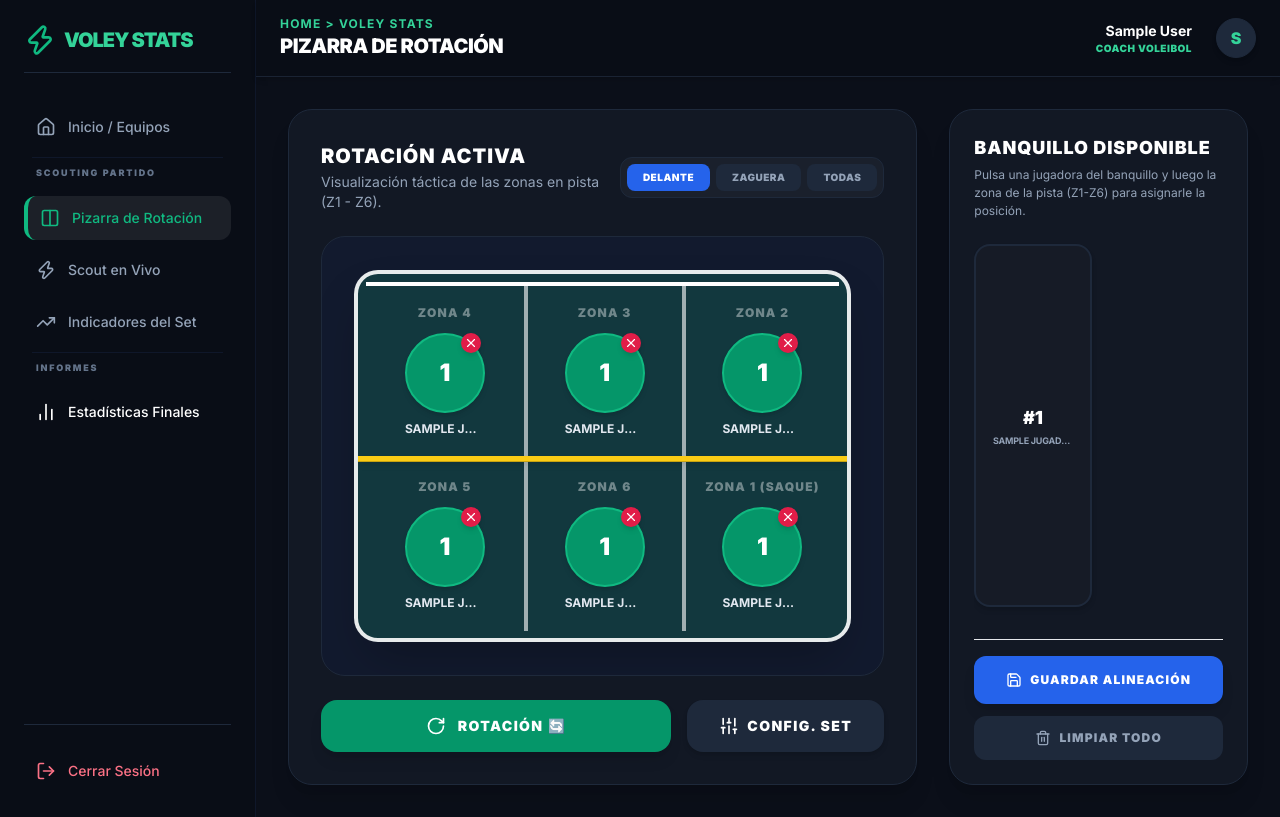
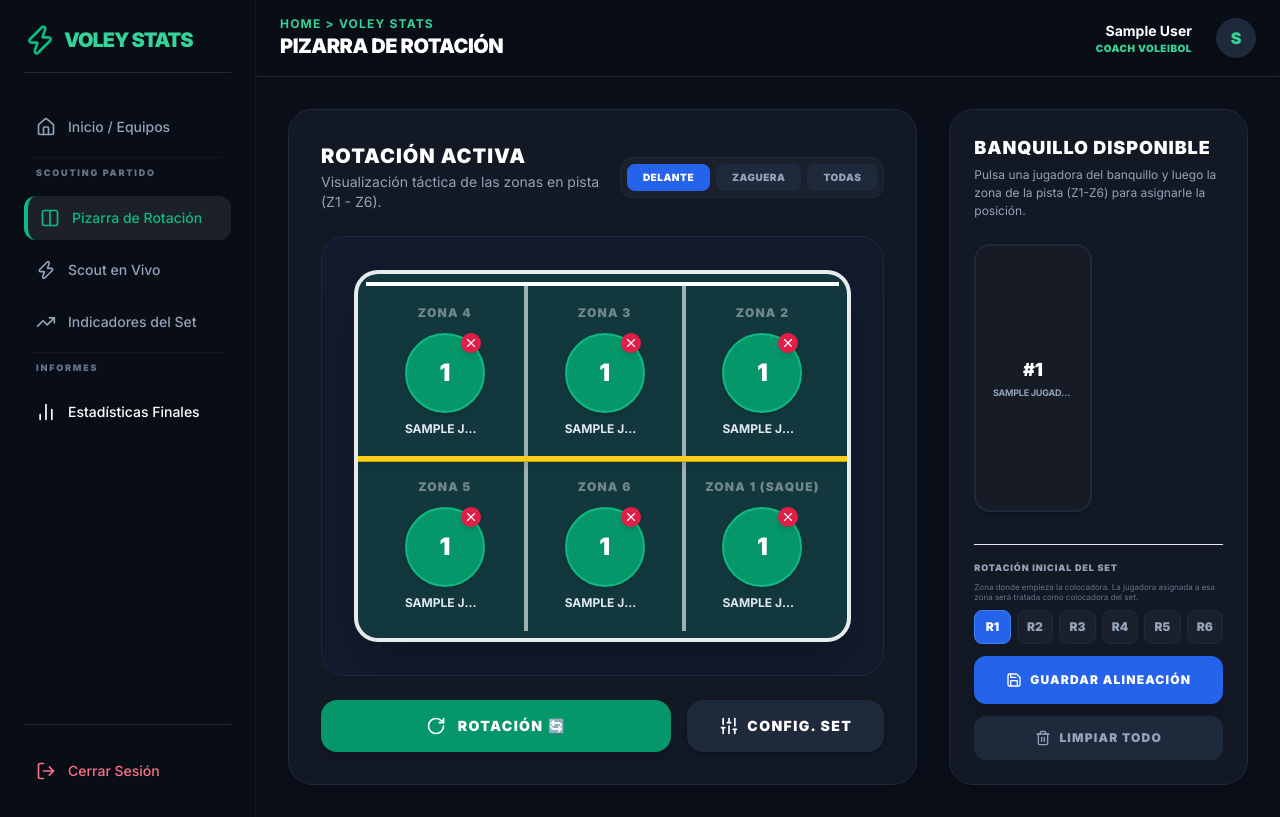
Before and after one commit to marioreyesapresa/MyVolleyStats, a Django app: page /partido/1/modo-partido/?tab=rotacion in a window 1280 px wide. Run offline with Django 5.2, Linux system fonts and the light colour scheme; a user stored in the database is signed in; tables that the repository leaves empty hold one stand-in row (values such as "Sample post"); some libraries are stand-ins or nearby versions.

Commit message:
feat: add initial rotation selector to UI and implement FIVB-compliant rotation logic

```diff
--- a/stats_app/templates/stats_app/modo_partido.html
+++ b/stats_app/templates/stats_app/modo_partido.html
@@ -108,6 +108,25 @@
             </div>
 
             <div class="pt-4 border-t border-slate-850 space-y-3">
+                <!-- ── Selector Rotación Inicial ───────────────────── -->
+                <div class="space-y-2">
+                    <label class="text-[9px] font-black text-slate-400 uppercase tracking-widest block">
+                        Rotación Inicial del Set
+                    </label>
+                    <p class="text-[8px] text-slate-500 leading-tight">
+                        Zona donde empieza la colocadora. La jugadora asignada a esa zona será tratada como colocadora del set.
+                    </p>
+                    <div class="grid grid-cols-6 gap-1.5" id="rot-init-selector">
+                        {% for r in "123456" %}
+                        <button onclick="selectRotInit({{ forloop.counter }})"
+                                id="rot-init-btn-{{ forloop.counter }}"
+                                class="rot-init-btn py-2 rounded-lg border border-slate-800 bg-[#1a202c] text-slate-400
+                                       font-black text-xs transition-all hover:border-blue-500 hover:text-blue-400"
+                                data-r="{{ forloop.counter }}">R{{ forloop.counter }}</button>
+                        {% endfor %}
+                    </div>
+                </div>
+                <!-- ───────────────────────────────────────── -->
                 <button onclick="guardarAlineacionLocal()" class="w-full bg-blue-600 hover:bg-blue-700 text-white font-black py-4 rounded-xl text-xs active:scale-95 transition-all uppercase tracking-widest shadow-lg flex items-center justify-center">
                     <i data-lucide="save" class="w-4 h-4 mr-2"></i> Guardar Alineación
                 </button>
@@ -597,6 +616,7 @@
 
     let selectedBenchPlayerId = null;
     let tempLineup = { pos1: null, pos2: null, pos3: null, pos4: null, pos5: null, pos6: null };
+    let selectedRotInit = 1;   // Rotación inicial del set activo (R1-R6)
 
     // Pre-cargar historial inicial
     const historialInicial = {{ historial_inicial|safe }};
@@ -738,7 +758,16 @@
         // Reset phase state for the new set
         state.fase_actual   = 'K1';   // assume rival serves to start each set
         state.tenemos_saque = false;
-        state.rotacion_num  = 1;
+
+        // ── Restore rotation from localStorage if previously saved ─────────
+        const savedRot = parseInt(
+            localStorage.getItem(`partido_${state.partido_id}_set_${num}_rotacion_init`) || '1'
+        );
+        state.rotacion_num = savedRot;
+        selectedRotInit    = savedRot;
+        // Pre-select the correct button in the selector UI
+        selectRotInit(savedRot);
+        // ─────────────────────────────────────────────────
         updateFaseIndicator();
         updateRotBadge();
 
@@ -1145,6 +1174,34 @@
         });
     }
 
+    // ── Selector de rotación inicial R1-R6 ──────────────────────────────
+    // (selectedRotInit declarado en scope global junto a tempLineup)
+
+    function selectRotInit(r) {
+        selectedRotInit = r;
+        document.querySelectorAll('.rot-init-btn').forEach(btn => {
+            const active = parseInt(btn.dataset.r) === r;
+            btn.classList.toggle('bg-blue-600',      active);
+            btn.classList.toggle('border-blue-500',  active);
+            btn.classList.toggle('text-white',       active);
+            btn.classList.toggle('bg-[#1a202c]',    !active);
+            btn.classList.toggle('border-slate-800', !active);
+            btn.classList.toggle('text-slate-400',   !active);
+        });
+    }
+
+    // Llama al API de rotación N veces para llegar a la rotación deseada
+    // R1 = 0 rotaciones extra, R6 = 1 rotación, R5 = 2, R4 = 3, R3 = 4, R2 = 5
+    async function aplicarRotacionesIniciales(numRotaciones) {
+        for (let i = 0; i < numRotaciones; i++) {
+            await fetch(`{% url "stats_app:api_rotar_manual" partido.id %}`, {
+                method: 'POST',
+                headers: { 'Content-Type': 'application/json', 'X-CSRFToken': '{{ csrf_token }}' },
+                body: JSON.stringify({ set_numero: state.set_numero, direccion: 'horario' })
+            });
+        }
+    }
+
     async function guardarAlineacionLocal() {
         const body = {
             set_numero: state.set_numero,
@@ -1168,8 +1225,21 @@
                 body: JSON.stringify(body)
             });
             if(r.ok) {
-                showToast("✅ Alineación guardada y activa");
-                loadRotation();
+                // ── Aplicar rotaciones para llegar a la R elegida ────────────
+                // R1 = 0 pasos, R6 = 1, R5 = 2, R4 = 3, R3 = 4, R2 = 5
+                const rotSteps = (selectedRotInit === 1) ? 0 : (7 - selectedRotInit);
+                if (rotSteps > 0) {
+                    await aplicarRotacionesIniciales(rotSteps);
+                }
+                // ── Actualizar estado de JS y persistir por set ───────────────
+                state.rotacion_num = selectedRotInit;
+                localStorage.setItem(
+                    `partido_${state.partido_id}_set_${state.set_numero}_rotacion_init`,
+                    selectedRotInit
+                );
+                updateRotBadge();
+                showToast(`✅ Alineación guardada — Rotación inicial: R${selectedRotInit}`);
+                loadRotation();   // refresca pizarra con la posición final
             } else {
                 showToast("❌ Error al guardar alineación");
             }
--- a/stats_app/views/rotaciones.py
+++ b/stats_app/views/rotaciones.py
@@ -71,10 +71,25 @@ class RotarManualAPI(LoginRequiredMixin, View):
 
         p1, p2, p3, p4, p5, p6 = actual.pos1_id, actual.pos2_id, actual.pos3_id, actual.pos4_id, actual.pos5_id, actual.pos6_id
 
-        if direccion == 'adelante':
-            new_p1, new_p6, new_p5, new_p4, new_p3, new_p2 = p2, p1, p6, p5, p4, p3
+        if direccion == 'horario':
+            # Rotación reglamentaria FIVB (sentido horario):
+            # Zona1 → Zona6 → Zona5 → Zona4 → Zona3 → Zona2 → Zona1
+            # Cada jugadora ocupa la zona de número inferior:
+            new_p6 = p1   # quien estaba en Z1 pasa a Z6
+            new_p5 = p6   # quien estaba en Z6 pasa a Z5
+            new_p4 = p5   # quien estaba en Z5 pasa a Z4
+            new_p3 = p4   # quien estaba en Z4 pasa a Z3
+            new_p2 = p3   # quien estaba en Z3 pasa a Z2
+            new_p1 = p2   # quien estaba en Z2 pasa a Z1
         else:
-            new_p2, new_p1, new_p6, new_p5, new_p4, new_p3 = p1, p6, p5, p4, p3, p2
+            # Rotación inversa (antihoraria / deshacer):
+            # Zona1 → Zona2 → Zona3 → Zona4 → Zona5 → Zona6 → Zona1
+            new_p2 = p1
+            new_p3 = p2
+            new_p4 = p3
+            new_p5 = p4
+            new_p6 = p5
+            new_p1 = p6
 
         RotacionSet.objects.create(
             partido_id=partido_id, set_numero=set_n, es_inicial=False,
```
